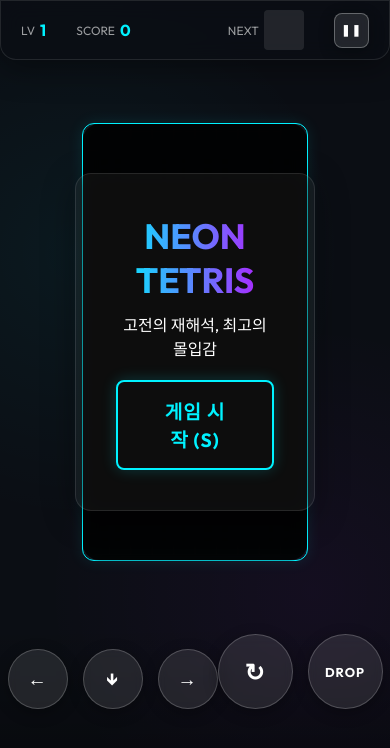
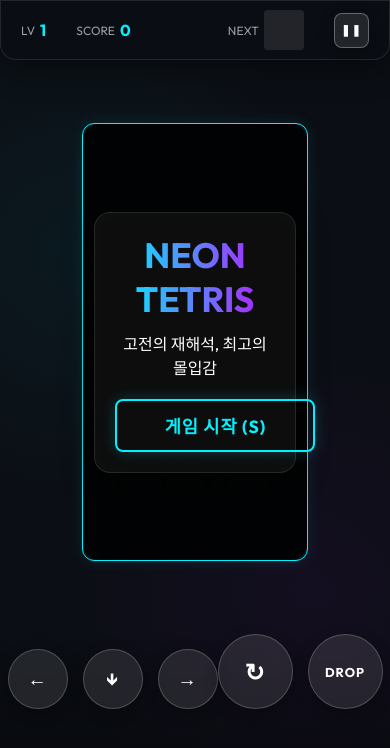
Before and after one commit to jimmyryu83-droid/Tetris, a plain HTML site: page index.html in a window 390 px wide. Drawn offline with Linux system fonts and the light colour scheme.

Commit message:
style: ensure start button is on one line and fits mobile

```diff
--- a/style.css
+++ b/style.css
@@ -122,9 +122,10 @@ body {
 }
 
 .overlay-content {
-    padding: 40px;
+    padding: 20px;
     text-align: center;
-    min-width: 240px;
+    width: 90%;
+    max-width: 320px;
 }
 
 .overlay-content h1 {
@@ -211,9 +212,12 @@ button:hover {
 button.primary-btn {
     border-width: 2px;
     font-weight: 700;
-    font-size: 1.2rem;
-    padding: 15px 40px;
+    font-size: 1.1rem;
+    padding: 12px 25px;
     box-shadow: 0 0 15px rgba(0, 242, 255, 0.2);
+    white-space: nowrap; /* 한 줄 유지 */
+    width: auto;
+    min-width: 200px;
 }
 
 button.primary-btn:hover {
```
